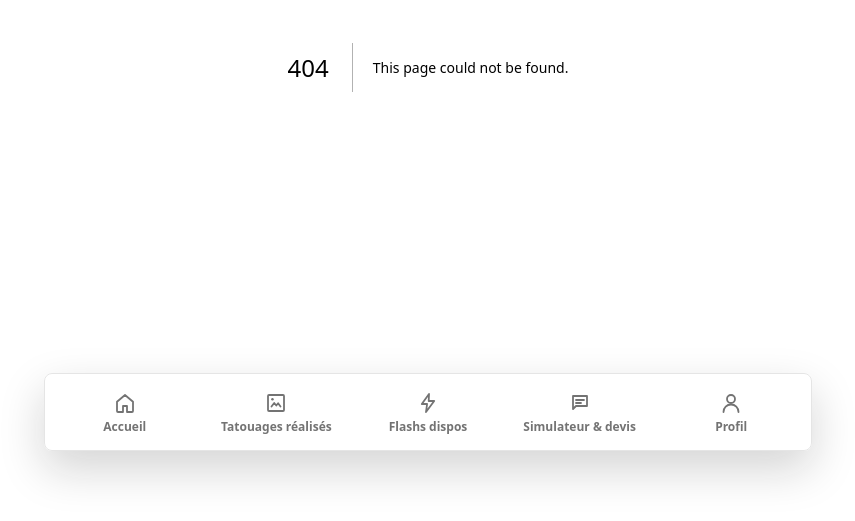
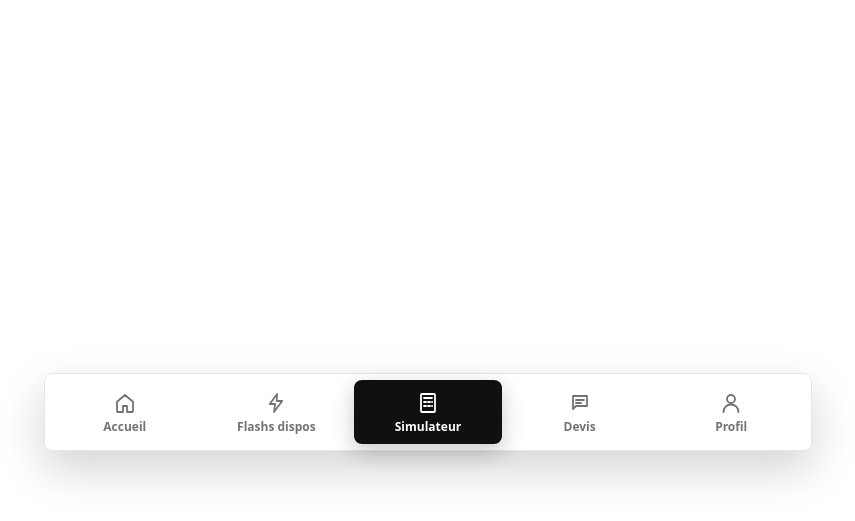
Before and after one commit to Mahmoudisab-blip/bgrumpy-site, a Next.js app: page /simulateur in a window 1280 px wide. Before the commit this address had no page. Shown: the part 333-854 px from the top of the page, without its empty margins (212-1067 px from the left). Built offline with nearby package versions, Linux system fonts and the light colour scheme.

Commit message:
auto save 2026-04-18 10:26:15

```diff
--- /dev/null
+++ b/src/app/simulateur/page.tsx
@@ -0,0 +1,3 @@
+export default function SimulateurPage() {
+  return <main className="min-h-screen bg-white" aria-label="Page simulateur" />;
+}
--- a/src/components/Navbar.tsx
+++ b/src/components/Navbar.tsx
@@ -10,21 +10,19 @@ const navItems = [
     icon: "home",
   },
   {
-    href: "/portfolio",
-    label: "Tatouages réalisés",
-    shortLabel: "Réalisés",
-    icon: "portfolio",
-  },
-  {
     href: "/flash",
     label: "Flashs dispos",
     shortLabel: "Flashs",
     icon: "flash",
   },
   {
+    href: "/simulateur",
+    label: "Simulateur",
+    icon: "simulator",
+  },
+  {
     href: "/devis",
-    label: "Simulateur & devis",
-    shortLabel: "Devis",
+    label: "Devis",
     icon: "quote",
   },
   {
@@ -92,20 +90,19 @@ function NavIcon({ name }: { name: NavIconName }) {
     );
   }
 
-  if (name === "portfolio") {
+  if (name === "flash") {
     return (
       <svg className={sharedClasses} viewBox="0 0 24 24" aria-hidden="true" fill="none">
-        <path d="M5 4h14a1 1 0 0 1 1 1v14a1 1 0 0 1-1 1H5a1 1 0 0 1-1-1V5a1 1 0 0 1 1-1Z" stroke="currentColor" strokeWidth="1.8" />
-        <path d="M7.5 15.5 10.2 12l2.1 2.5 1.8-2.2 2.4 3.2" stroke="currentColor" strokeWidth="1.8" strokeLinecap="round" strokeLinejoin="round" />
-        <path d="M8.4 8.2h.1" stroke="currentColor" strokeWidth="2.4" strokeLinecap="round" />
+        <path d="M13 3 5.8 13h5.3L10 21l8.2-11h-5.5L13 3Z" stroke="currentColor" strokeWidth="1.8" strokeLinecap="round" strokeLinejoin="round" />
       </svg>
     );
   }
 
-  if (name === "flash") {
+  if (name === "simulator") {
     return (
       <svg className={sharedClasses} viewBox="0 0 24 24" aria-hidden="true" fill="none">
-        <path d="M13 3 5.8 13h5.3L10 21l8.2-11h-5.5L13 3Z" stroke="currentColor" strokeWidth="1.8" strokeLinecap="round" strokeLinejoin="round" />
+        <path d="M6 3h12a1 1 0 0 1 1 1v16a1 1 0 0 1-1 1H6a1 1 0 0 1-1-1V4a1 1 0 0 1 1-1Z" stroke="currentColor" strokeWidth="1.8" />
+        <path d="M8 7h8M8 11h2M12 11h2M16 11h.1M8 15h2M12 15h2M16 15h.1" stroke="currentColor" strokeWidth="1.8" strokeLinecap="round" />
       </svg>
     );
   }
```
